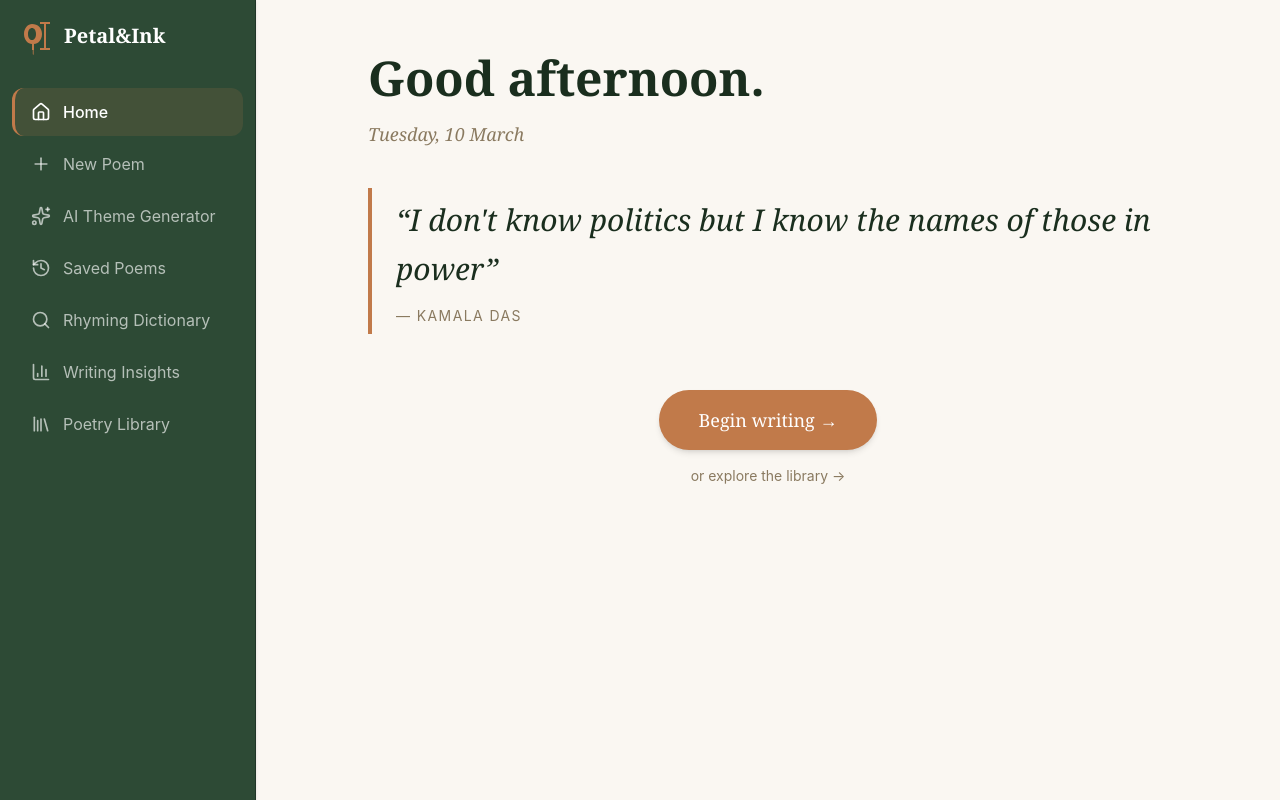
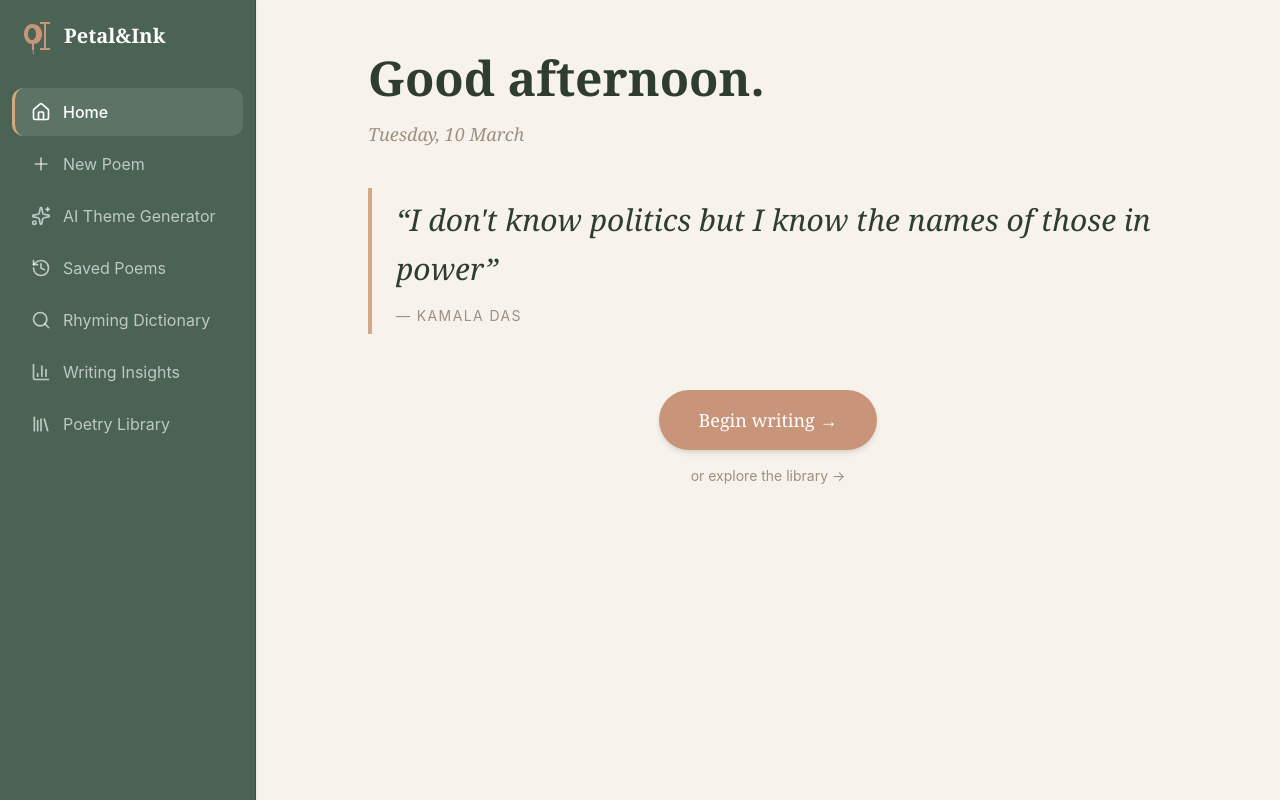
Before and after one commit to vaanyaagarwal27/petal-ink, a React (Vite) app: page / in a window 1280 px wide. Built offline with nearby package versions, Linux system fonts and the light colour scheme.

Commit message:
feat: softer pastel palette

```diff
--- a/src/App.tsx
+++ b/src/App.tsx
@@ -204,7 +204,7 @@ Any language I like?`,
 const Logo = () => (
   <div className="flex items-center gap-2 mb-8 px-4">
     <div className="relative w-10 h-10 flex items-center justify-center">
-      <svg viewBox="0 0 100 100" className="w-full h-full" style={{ fill: '#c17a4a' }}>
+      <svg viewBox="0 0 100 100" className="w-full h-full" style={{ fill: '#c9957a' }}>
         <path d="M40,20 C30,20 20,30 20,45 C20,60 30,70 40,70 L40,85 L45,85 L45,70 C55,70 65,60 65,45 C65,30 55,20 40,20 Z M40,60 C35,60 30,55 30,45 C30,35 35,30 40,30 C45,30 50,35 50,45 C50,55 45,60 40,60 Z" />
         <path d="M70,20 L70,80 L75,80 L75,20 Z" />
         <path d="M60,15 L85,15 L85,20 L60,20 Z" />
@@ -264,11 +264,11 @@ export default function App() {
   };
 
   return (
-    <div className="flex flex-col md:flex-row min-h-screen overflow-hidden" style={{ background: '#faf7f2' }}>
+    <div className="flex flex-col md:flex-row min-h-screen overflow-hidden" style={{ background: '#f7f3ec' }}>
       {/* Sidebar */}
       <aside
         className="w-full md:w-64 flex-shrink-0 flex flex-col py-4 shadow-sm"
-        style={{ background: '#2d4a35', borderRight: '1px solid #1f3527' }}
+        style={{ background: '#4a6355', borderRight: '1px solid #3a5244' }}
       >
         <Logo />
         <nav className="flex-1 px-3 space-y-1">
@@ -410,18 +410,18 @@ function DashboardView({ savedPoems, onBeginWriting, onExploreLibrary }: {
   const recentPoems = savedPoems.slice(0, 3);
 
   return (
-    <div className="min-h-full p-8 md:p-12 max-w-4xl mx-auto" style={{ color: '#1a2e1e' }}>
+    <div className="min-h-full p-8 md:p-12 max-w-4xl mx-auto" style={{ color: '#2e3d30' }}>
       {/* Greeting + date */}
       <div className="mb-10">
         <h1
           className="text-4xl md:text-5xl font-bold leading-tight"
-          style={{ fontFamily: 'Georgia, serif', color: '#1a2e1e' }}
+          style={{ fontFamily: 'Georgia, serif', color: '#2e3d30' }}
         >
           {greeting}.
         </h1>
         <p
           className="mt-3 text-lg italic"
-          style={{ fontFamily: 'Georgia, serif', color: '#8a7a60' }}
+          style={{ fontFamily: 'Georgia, serif', color: '#9c9080' }}
         >
           {dateStr}
         </p>
@@ -430,17 +430,17 @@ function DashboardView({ savedPoems, onBeginWriting, onExploreLibrary }: {
       {/* Pull quote */}
       <div
         className="my-10 pl-6 py-2"
-        style={{ borderLeft: '4px solid #c17a4a' }}
+        style={{ borderLeft: '4px solid #d4a882' }}
       >
         <p
           className="text-2xl md:text-3xl italic leading-relaxed"
-          style={{ fontFamily: 'Georgia, serif', color: '#1a2e1e' }}
+          style={{ fontFamily: 'Georgia, serif', color: '#2e3d30' }}
         >
           &ldquo;{quoteData.line}&rdquo;
         </p>
         <p
           className="mt-3 text-sm uppercase tracking-widest"
-          style={{ color: '#8a7a60' }}
+          style={{ color: '#9c9080' }}
         >
           &mdash; {quoteData.source}
         </p>
@@ -451,7 +451,7 @@ function DashboardView({ savedPoems, onBeginWriting, onExploreLibrary }: {
         <div className="mb-10">
           <h2
             className="text-xs uppercase tracking-widest font-bold mb-4"
-            style={{ color: '#8a7a60' }}
+            style={{ color: '#9c9080' }}
           >
             Recent Poems
           </h2>
@@ -462,19 +462,19 @@ function DashboardView({ savedPoems, onBeginWriting, onExploreLibrary }: {
                 className="flex-shrink-0 w-56 p-4"
                 style={{
                   background: '#ffffff',
-                  border: '1px solid #e8e0d0',
+                  border: '1px solid #ede7d9',
                   borderRadius: '14px',
                 }}
               >
                 <p
                   className="text-xs uppercase tracking-widest mb-1 truncate"
-                  style={{ color: '#8a7a60' }}
+                  style={{ color: '#9c9080' }}
                 >
                   #{poem.theme || 'unthemed'}
                 </p>
                 <h3
                   className="font-bold mb-2 truncate"
-                  style={{ fontFamily: 'Georgia, serif', color: '#1a2e1e' }}
+                  style={{ fontFamily: 'Georgia, serif', color: '#2e3d30' }}
                 >
                   {poem.title || 'Untitled'}
                 </h3>
@@ -482,7 +482,7 @@ function DashboardView({ savedPoems, onBeginWriting, onExploreLibrary }: {
                   className="text-sm leading-relaxed"
                   style={{
                     fontFamily: 'Georgia, serif',
-                    color: '#8a7a60',
+                    color: '#9c9080',
                     display: '-webkit-box',
                     WebkitLineClamp: 2,
                     WebkitBoxOrient: 'vertical',
@@ -502,14 +502,14 @@ function DashboardView({ savedPoems, onBeginWriting, onExploreLibrary }: {
         <button
           onClick={onBeginWriting}
           className="px-10 py-4 rounded-full text-white text-lg shadow-md transition-opacity hover:opacity-90"
-          style={{ background: '#c17a4a', fontFamily: 'Georgia, serif' }}
+          style={{ background: '#c9957a', fontFamily: 'Georgia, serif' }}
         >
           Begin writing →
         </button>
         <button
           onClick={onExploreLibrary}
           className="text-sm transition-colors hover:underline"
-          style={{ color: '#8a7a60' }}
+          style={{ color: '#9c9080' }}
         >
           or explore the library →
         </button>
@@ -1067,7 +1067,7 @@ function SkeletonCard() {
   return (
     <div
       className="rounded-2xl p-8 border"
-      style={{ background: '#ffffff', borderColor: '#e8e0d0' }}
+      style={{ background: '#ffffff', borderColor: '#ede7d9' }}
     >
       <div className="skeleton-shimmer h-3 w-16 mb-4" />
       <div className="skeleton-shimmer h-7 w-3/4 mb-3" />
--- a/src/index.css
+++ b/src/index.css
@@ -1,20 +1,20 @@
 @import "tailwindcss";
 
 @theme {
-  --color-lilac-50: #faf7f2;
+  --color-lilac-50: #f7f3ec;
   --color-lilac-100: #f0ece4;
-  --color-lilac-200: #e8e0d0;
+  --color-lilac-200: #ede7d9;
   --color-lilac-300: #d4c4a8;
-  --color-lilac-400: #8a7a60;
+  --color-lilac-400: #9c9080;
   --color-lilac-500: #a8845a;
-  --color-lilac-600: #c17a4a;
-  --color-lilac-700: #a8632f;
-  --color-lilac-800: #1a2e1e;
+  --color-lilac-600: #c9957a;
+  --color-lilac-700: #be8a6f;
+  --color-lilac-800: #2e3d30;
   --color-lilac-900: #0f1a0f;
 
-  --color-rose-50: #faf7f2;
+  --color-rose-50: #f7f3ec;
   --color-rose-100: #f0ece4;
-  --color-rose-200: #e8e0d0;
+  --color-rose-200: #ede7d9;
   --color-rose-300: #d4c4a8;
 
   --font-serif: "Playfair Display", "Georgia", serif;
@@ -24,7 +24,7 @@
 @layer base {
   body {
     @apply bg-lilac-50 font-sans;
-    color: #1a2e1e;
+    color: #2e3d30;
   }
 }
 
@@ -61,10 +61,10 @@
   }
 
   .sidebar-item.active {
-    background: rgba(193, 122, 74, 0.15);
+    background: rgba(255, 255, 255, 0.1);
     color: white;
     font-weight: 500;
-    border-left-color: #c17a4a;
+    border-left-color: #d4a882;
   }
 
   .skeleton-shimmer {
```
